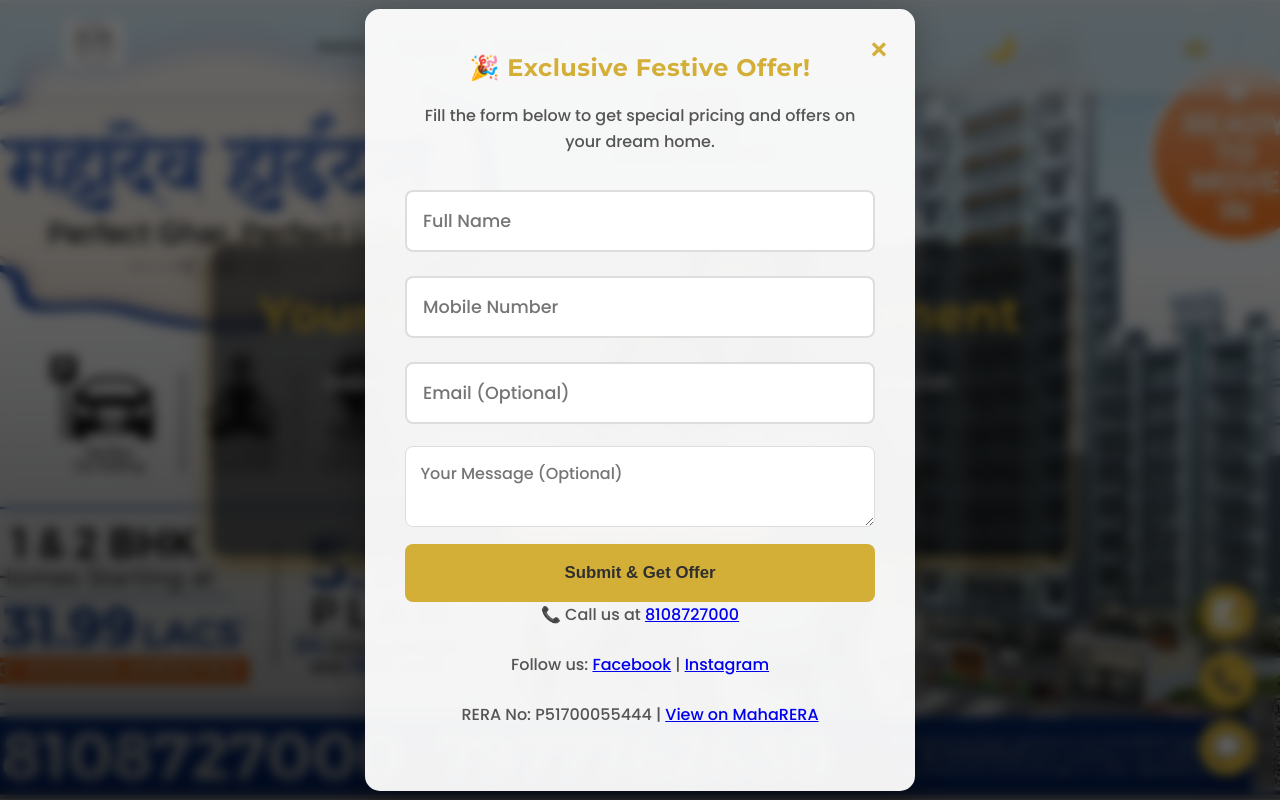
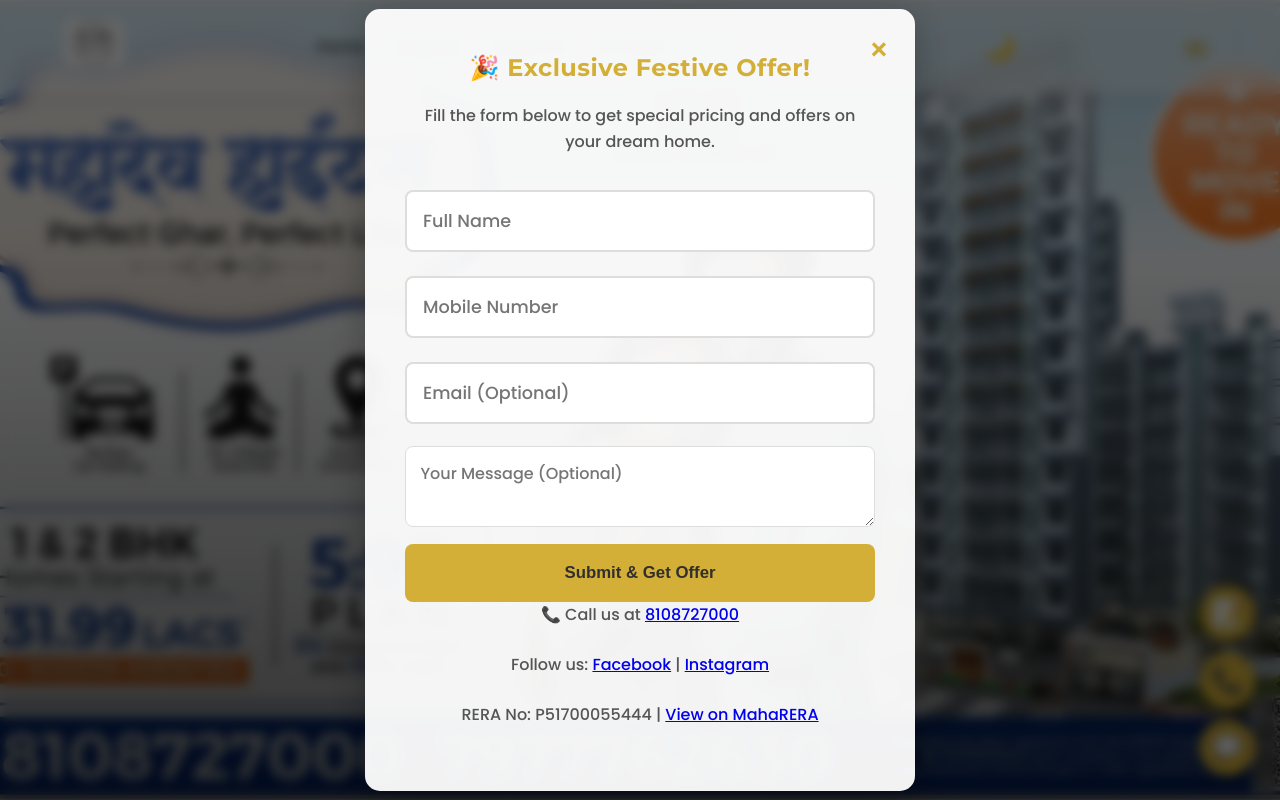
Before and after one commit to adeshkhole/homesllp, a plain HTML site: page index.html in a window 1280 px wide. Shown: the top 800 px of the page. Drawn offline with Linux system fonts and the light colour scheme; files whose address does not match are found by name.

Commit message:
css change

```diff
--- a/index.html
+++ b/index.html
@@ -35,13 +35,13 @@
         <div class="hero-slide" style="background-image: url('images/newOff.jpg');"></div>
         <div class="hero-slide" style="background-image: url('images/newOff.jpg');"></div>
 
-        <div class="hero-overlay">
+        <!-- <div class="hero-overlay">
              <h1 class="hero-title">Your Home, Our Commitment</h1>
             <p>Discover the perfect blend of luxury and comfort with Sonali Homes LLP.</p>
             <p>Premium 1 & 2 BHK Homes in Mahadev Heights</p>
             <br>
             <a href="projects.html" class="cta-btn">Explore Current Projects</a>
-       </div>
+       </div> -->
     </section>
 
     <!-- Premium Offer Popup -->
```
